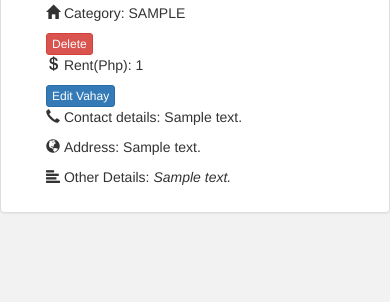
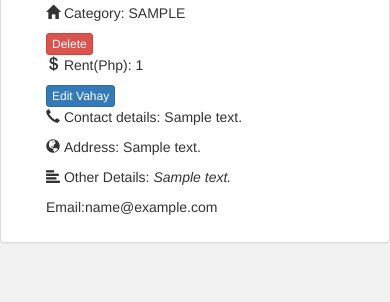
Before and after one commit to Reika98/Vhayad, a Django app: a page that uses vahay/templates/vahay/vahayDetails.html in a window 390 px wide. Shown: the part 542-844 px from the top of the page. Run offline with Django 3.2, Linux system fonts and the light colour scheme; a user stored in the database is signed in; tables that the repository leaves empty hold one stand-in row (values such as "Sample post"); some libraries are stand-ins or nearby versions.

Commit message:
edited details template

```diff
--- a/vahay/templates/vahay/vahayDetails.html
+++ b/vahay/templates/vahay/vahayDetails.html
@@ -99,6 +99,9 @@
 						<div class="col-md-6">
 							<p><span class="glyphicon glyphicon-align-left" aria-hidden="true"></span>&nbsp;Other Details: <em>{{ vahay.description }}</em>
 						</div>
+						<div class="col-md-3 col-md-offset-2">
+							<p>Email:{{ vahay.email }}</p>
+						</div>
 					</div>
 				</div>
 				</div>
```
